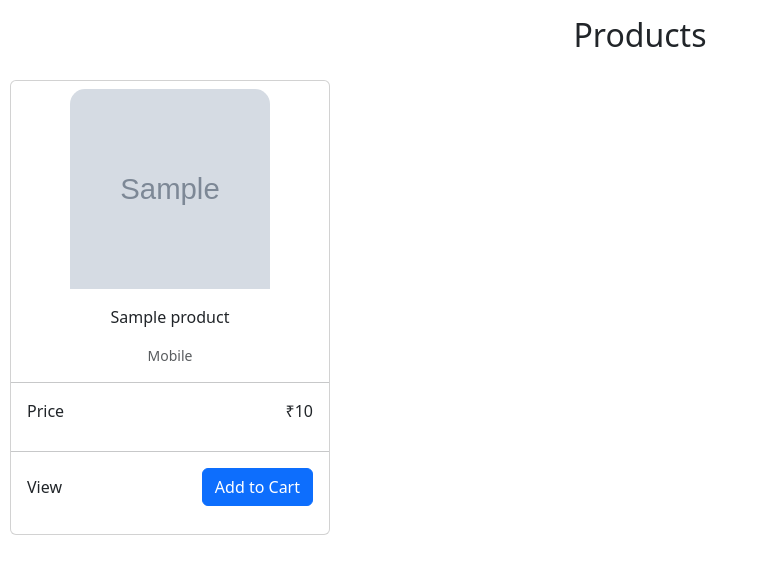
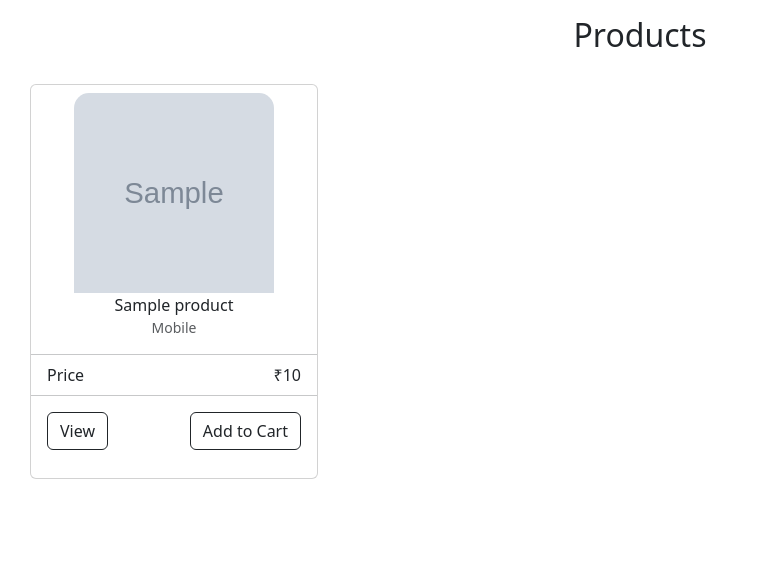
Before and after one commit to shivanijoshi05/BuyTech, a Django app: page / in a window 1280 px wide. Shown: the part 56-630 px from the top of the page, without its empty margins (0-759 px from the left). Run offline with Django 4.2, Linux system fonts and the light colour scheme; tables that the repository leaves empty hold one stand-in row (values such as "Sample post"); grey boxes marked "Sample" are stand-in pictures; some libraries are stand-ins or nearby versions.

Commit message:
fix: design issues

```diff
--- a/templates/customer/base.html
+++ b/templates/customer/base.html
@@ -16,7 +16,9 @@
         <a class="navbar-brand" hre0f="/home/">BuyTech</a>
         <button class="navbar-toggler" type="button" data-bs-toggle="collapse" data-bs-target="#navbarSupportedContent"
           aria-controls="navbarSupportedContent" aria-expanded="false" aria-label="Toggle navigation">
-          <span class="navbar-toggler-icon"></span>
+          <!-- <span class="navbar-toggler-icon"></span> -->
+          <i class="fas fa-bars"></i>
+          <i></i>
         </button>
         <div class="collapse navbar-collapse" id="navbarSupportedContent">
           <ul class="navbar-nav me-auto mb-2 mb-lg-0">
@@ -33,7 +35,7 @@
 
           <li class="nav-item px-3">
             {% if request.user.is_authenticated %}
-          <li class="nav-item">
+          <li class="navbar-nav">
             <a class="nav-link {%block yourorderssactive%} {%endblock %}" href="/your_orders/">Your Orders</a>
           </li>
           <li class="navbar-nav">
--- a/templates/customer/cart.html
+++ b/templates/customer/cart.html
@@ -56,7 +56,7 @@ $(document).on('click', '.decrease-btn', function() {
             <div class="row">
 
               <div class="col">
-                <h5 class="mb-3"><a href="/products/" class="text-body"><i
+                <h5 class="mb-3"><a href="/" class="text-body"><i
                       class="fas fa-long-arrow-alt-left me-2"></i>Continue
                     shopping</a></h5>
                 <hr>
--- a/templates/customer/home.html
+++ b/templates/customer/home.html
@@ -15,7 +15,7 @@
 
 <section style="display: flex; flex-direction: row; flex-wrap: wrap ;">
     {% for product in products %}
-    <div class="card" style="width: 20rem; margin:10px;">
+    <div class="card" style="width: 18rem; margin:10px;">
 
         <div class="bg-image hover-overlay ripple ripple-surface ripple-surface-light" data-mdb-ripple-color="light">
             <div class="card-img-container mt-2" style=" display: flex;
@@ -29,27 +29,27 @@
             </div>
 
         </div>
-        <div class="card-body pb-0">
+        <div class="card-body py-0">
             <div class="text-center">
                 <div>
-                    <p class="text-dark">{{product.name}}</p>
+                    <p class="text-dark my-0">{{product.name}}</p>
                     <p class="small text-muted">{{product.category}}</p>
                 </div>
             </div>
         </div>
         <hr class="my-0" />
-        <div class="card-body pb-0">
-            <div class="d-flex justify-content-between align-items-center pb-2 mb-1">
-                <p><a href="#!" class="text-dark text-decoration-none">Price</a></p>
-                <p><a href="#!" class="text-dark text-decoration-none">₹{{product.price}}</a></p>
+        <div class="card-body py-0">
+            <div class="d-flex justify-content-between align-items-center py-2">
+                <a href="#!" class="text-dark text-decoration-none">Price</a>
+                <a href="#!" class="text-dark text-decoration-none">₹{{product.price}}</a>
             </div>
         </div>
         <hr class="my-0" />
         <div class="card-body">
             <div class="d-flex justify-content-between align-items-center pb-2 mb-1">
-                <a href="{% url 'detail_product_view' product.id %}" class="text-decoration-none text-dark">View</a>
+                <a href="{% url 'detail_product_view' product.id %}" class="text-decoration-none text-dark"><button class="btn btn-outline-dark">View</button></a>
                 <a href="{% url 'add_to_cart' product.id %}" class="text-decoration-none">
-                    <button class="btn btn-primary">Add to Cart</button>
+                    <button class="btn btn-outline-dark">Add to Cart</button>
                 </a>
             </div>
         </div>
@@ -57,4 +57,16 @@
     </div>
     {% endfor %}
 </section>
+<style>
+    section {
+        justify-content: space-between;
+        margin: 20px;
+    }
+
+    @media (max-width: 768px) {
+        section {
+            justify-content: center;
+        }
+    }
+</style>
 {% endblock body%}
--- a/templates/customer/your_orders.html
+++ b/templates/customer/your_orders.html
@@ -68,9 +68,9 @@
                   {%endfor%}
                 {% else %}
                   <p>You have not placed any orders.</p>
-                  <h5 class="mb-3"><a href="/products/" class="text-body">Continue
-                      shopping<i class="fas fa-long-arrow-alt-right me-2"></i></a></h5>
                 {% endif %}
+                <h5 class="mb-3"><a href="/" class="text-body">Continue
+                    shopping<i class="fas fa-long-arrow-alt-right mx-2"></i></a></h5>
               </div>
             </div>
           </div>
```
Also changed, not shown: templates/admin/view_products.html (+21 -7 lines).
